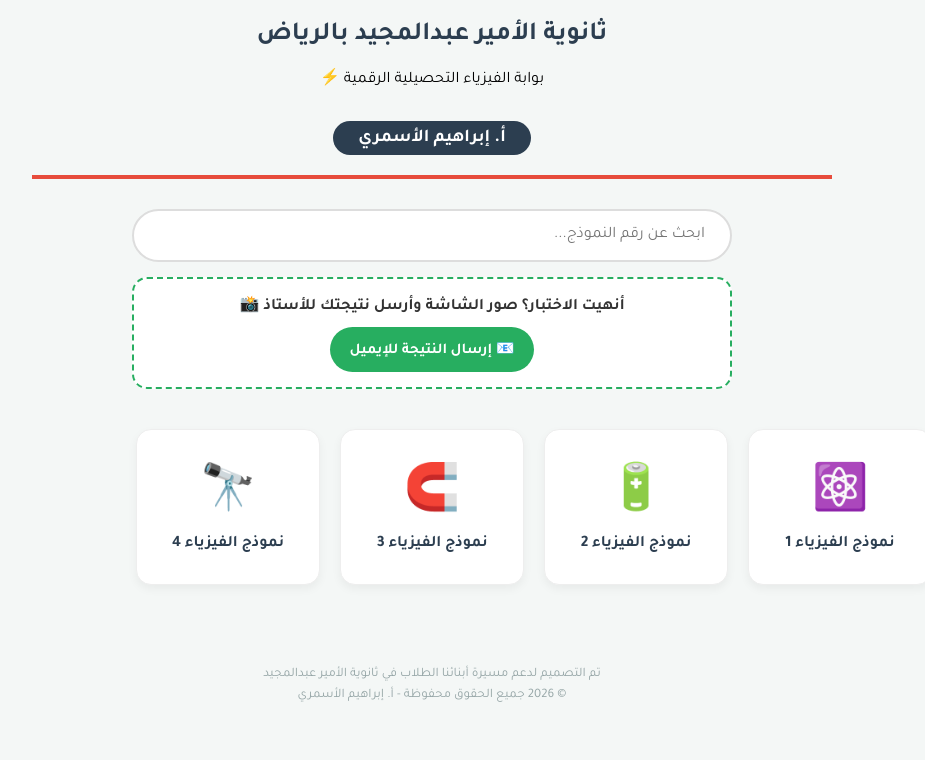
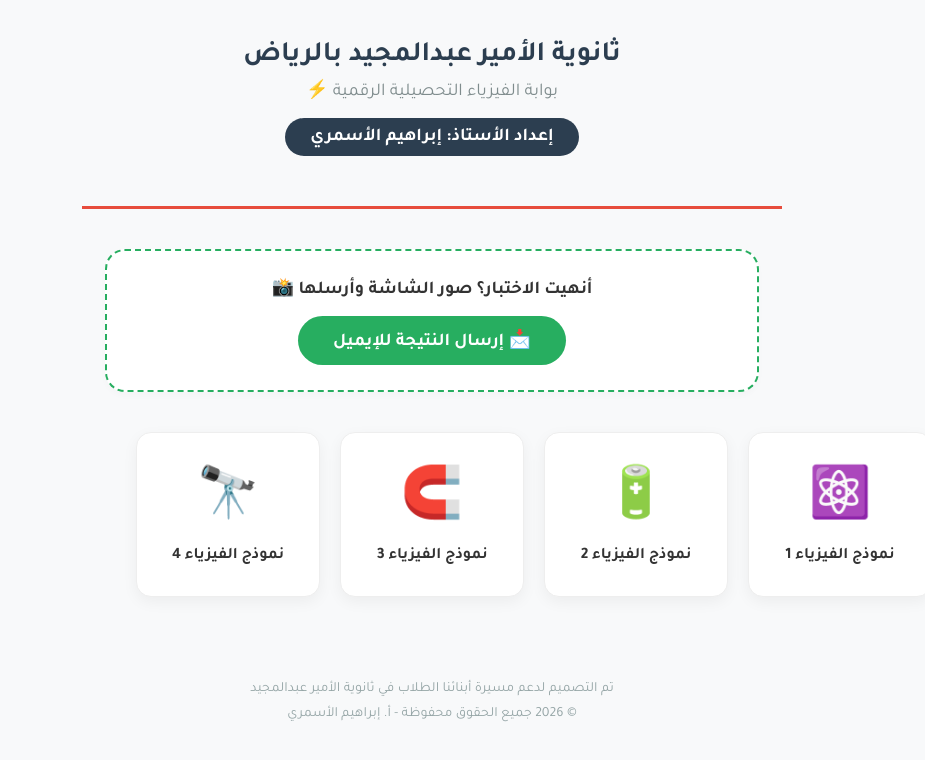
Before and after one commit to alasmryabrahym/Physics, a plain HTML site: page index.html in a window 1280 px wide. Shown: the whole page, without its empty margins (208-1133 px from the left). Drawn offline with Linux system fonts and the light colour scheme.

Commit message:
Update index.html

```diff
--- a/index.html
+++ b/index.html
@@ -7,11 +7,10 @@
     <link href="https://fonts.googleapis.com/css2?family=Tajawal:wght@400;700&display=swap" rel="stylesheet">
     <style>
         :root {
-            --primary-color: #2c3e50; /* كحلي رسمي */
-            --accent-color: #e74c3c;  /* أحمر للتنبيه */
-            --success-color: #27ae60; /* أخضر للإرسال */
-            --bg-color: #f4f7f6;
-            --card-bg: #ffffff;
+            --primary-color: #2c3e50;
+            --accent-color: #e74c3c;
+            --success-color: #27ae60;
+            --bg-color: #f8f9fa;
         }
 
         body {
@@ -27,57 +26,51 @@
         .header {
             text-align: center;
             margin-bottom: 30px;
-            border-bottom: 4px solid var(--accent-color);
-            padding-bottom: 20px;
             width: 100%;
             max-width: 800px;
         }
 
-        .header h1 { color: var(--primary-color); font-size: 26px; margin: 0; }
+        .header h1 { color: var(--primary-color); font-size: 28px; margin-bottom: 5px; }
+        .header p { color: #7f8c8d; font-size: 18px; margin: 5px 0; }
+
         .teacher-name {
             background: var(--primary-color);
             color: white;
-            padding: 6px 25px;
+            padding: 8px 25px;
             border-radius: 25px;
             display: inline-block;
             font-weight: bold;
-            margin-top: 15px;
+            margin-top: 10px;
             font-size: 18px;
         }
 
-        /* تنسيق قسم البحث وإرسال النتيجة */
-        .controls-container {
+        .divider {
+            width: 100%;
+            max-width: 700px;
+            height: 3px;
+            background-color: var(--accent-color);
+            margin: 20px 0 40px 0;
+        }
+
+        /* تنسيق قسم إرسال النتيجة */
+        .result-section {
             width: 100%;
             max-width: 600px;
-            display: flex;
-            flex-direction: column;
-            gap: 15px;
+            background: #fff;
+            border: 2px dashed var(--success-color);
+            padding: 25px;
+            border-radius: 20px;
+            text-align: center;
             margin-bottom: 40px;
+            box-shadow: 0 4px 6px rgba(0,0,0,0.02);
         }
 
-        #searchInput {
-            width: 100%;
-            padding: 15px 25px;
-            border-radius: 30px;
-            border: 2px solid #ddd;
-            font-family: 'Tajawal', sans-serif;
-            font-size: 16px;
-            outline: none;
-            box-sizing: border-box;
-            transition: 0.3s;
+        .result-section p {
+            margin: 0 0 15px 0;
+            font-weight: bold;
+            font-size: 18px;
+            color: #333;
         }
-
-        #searchInput:focus { border-color: var(--primary-color); }
-
-        .result-box {
-            background: #fff;
-            border: 2px dashed var(--success-color);
-            padding: 15px;
-            border-radius: 15px;
-            text-align: center;
-        }
-
-        .result-box p { margin: 0 0 10px 0; font-weight: bold; color: #333; }
 
         .send-btn {
             display: inline-flex;
@@ -85,18 +78,22 @@
             justify-content: center;
             background-color: var(--success-color);
             color: white;
-            padding: 12px 20px;
+            padding: 12px 35px;
             border-radius: 50px;
             text-decoration: none;
             font-weight: bold;
-            font-size: 15px;
+            font-size: 18px;
             transition: 0.3s;
-            gap: 8px;
+            gap: 10px;
+            border: none;
         }
 
-        .send-btn:hover { background-color: #219150; transform: translateY(-2px); }
+        .send-btn:hover {
+            background-color: #219150;
+            transform: scale(1.05);
+        }
 
-        /* تنسيق الشبكة والكروت */
+        /* تنسيق شبكة الاختبارات */
         .grid-container {
             display: grid;
             grid-template-columns: repeat(auto-fill, minmax(180px, 1fr));
@@ -106,7 +103,7 @@
         }
 
         .card {
-            background: var(--card-bg);
+            background: #ffffff;
             border-radius: 15px;
             padding: 30px 10px;
             text-align: center;
@@ -114,32 +111,34 @@
             color: #333;
             transition: 0.3s;
             border: 1px solid #eee;
-            box-shadow: 0 4px 10px rgba(0,0,0,0.05);
+            box-shadow: 0 5px 15px rgba(0,0,0,0.05);
+            display: flex;
+            flex-direction: column;
+            align-items: center;
         }
 
         .card:hover {
             transform: translateY(-8px);
-            box-shadow: 0 12px 20px rgba(0,0,0,0.1);
+            box-shadow: 0 12px 25px rgba(0,0,0,0.1);
             border-color: var(--accent-color);
         }
 
-        .icon { font-size: 45px; margin-bottom: 12px; display: block; }
-        .card span { font-weight: bold; font-size: 16px; color: var(--primary-color); }
-
-        .hidden { display: none; }
+        .icon { font-size: 50px; margin-bottom: 15px; display: block; }
+        .card span { font-weight: bold; font-size: 16px; color: #333; }
 
         footer {
             margin-top: 60px;
             padding: 20px;
             color: #95a5a6;
-            font-size: 13px;
+            font-size: 14px;
             text-align: center;
-            line-height: 1.6;
+            line-height: 1.8;
         }
 
         @media (max-width: 600px) {
-            .grid-container { grid-template-columns: repeat(2, 1fr); }
-            .header h1 { font-size: 20px; }
+            .grid-container { grid-template-columns: repeat(2, 1fr); gap: 15px; }
+            .header h1 { font-size: 22px; }
+            .send-btn { width: 90%; }
         }
     </style>
 </head>
@@ -148,37 +147,35 @@
     <div class="header">
         <h1>ثانوية الأمير عبدالمجيد بالرياض</h1>
         <p>بوابة الفيزياء التحصيلية الرقمية ⚡</p>
-        <div class="teacher-name">أ. إبراهيم الأسمري</div>
+        <div class="teacher-name">إعداد الأستاذ: إبراهيم الأسمري</div>
     </div>
 
-    <div class="controls-container">
-        <input type="text" id="searchInput" placeholder="ابحث عن رقم النموذج...">
+    <div class="divider"></div>
 
-        <div class="result-box">
-            <p>أنهيت الاختبار؟ صور الشاشة وأرسل نتيجتك  للأستاذ 📸</p>
-            <a href="mailto:alasmryabrahym123@gmail.com?subject=نتيجة اختبار الفيزياء التحصيلي - الطالب:&body=الرجاء إرفاق صورة النتيجة هنا:" class="send-btn">
-                <span>📧 إرسال النتيجة للإيميل</span>
-            </a>
-        </div>
+    <div class="result-section">
+        <p>أنهيت الاختبار؟ صور الشاشة وأرسلها 📸</p>
+        <a href="mailto:alasmryabrahym123@gmail.com?subject=نتيجة اختبار الفيزياء التحصيلي&body=السلام عليكم أستاذ إبراهيم، مرفق لكم صورة نتيجة الاختبار الخاص بي.." class="send-btn">
+            <span>📩 إرسال النتيجة للإيميل</span>
+        </a>
     </div>
 
-    <div class="grid-container" id="gridContainer">
-        <a href="رابط_الاختبار_1" target="_blank" class="card">
+    <div class="grid-container">
+        <a href="رابط_الاختبار_هنا" target="_blank" class="card">
             <div class="icon">⚛️</div>
             <span>نموذج الفيزياء 1</span>
         </a>
 
-        <a href="رابط_الاختبار_2" target="_blank" class="card">
+        <a href="رابط_الاختبار_هنا" target="_blank" class="card">
             <div class="icon">🔋</div>
             <span>نموذج الفيزياء 2</span>
         </a>
 
-        <a href="رابط_الاختبار_3" target="_blank" class="card">
+        <a href="رابط_الاختبار_هنا" target="_blank" class="card">
             <div class="icon">🧲</div>
             <span>نموذج الفيزياء 3</span>
         </a>
 
-        <a href="رابط_الاختبار_4" target="_blank" class="card">
+        <a href="رابط_الاختبار_هنا" target="_blank" class="card">
             <div class="icon">🔭</div>
             <span>نموذج الفيزياء 4</span>
         </a>
@@ -189,18 +186,5 @@
         © 2026 جميع الحقوق محفوظة - أ. إبراهيم الأسمري
     </footer>
 
-    <script>
-        const searchInput = document.getElementById('searchInput');
-        const cards = document.querySelectorAll('.card');
-
-        searchInput.addEventListener('input', (e) => {
-            const value = e.target.value.toLowerCase();
-            cards.forEach(card => {
-                const text = card.querySelector('span').textContent.toLowerCase();
-                card.classList.toggle('hidden', !text.includes(value));
-            });
-        });
-    </script>
-
 </body>
 </html>
```
